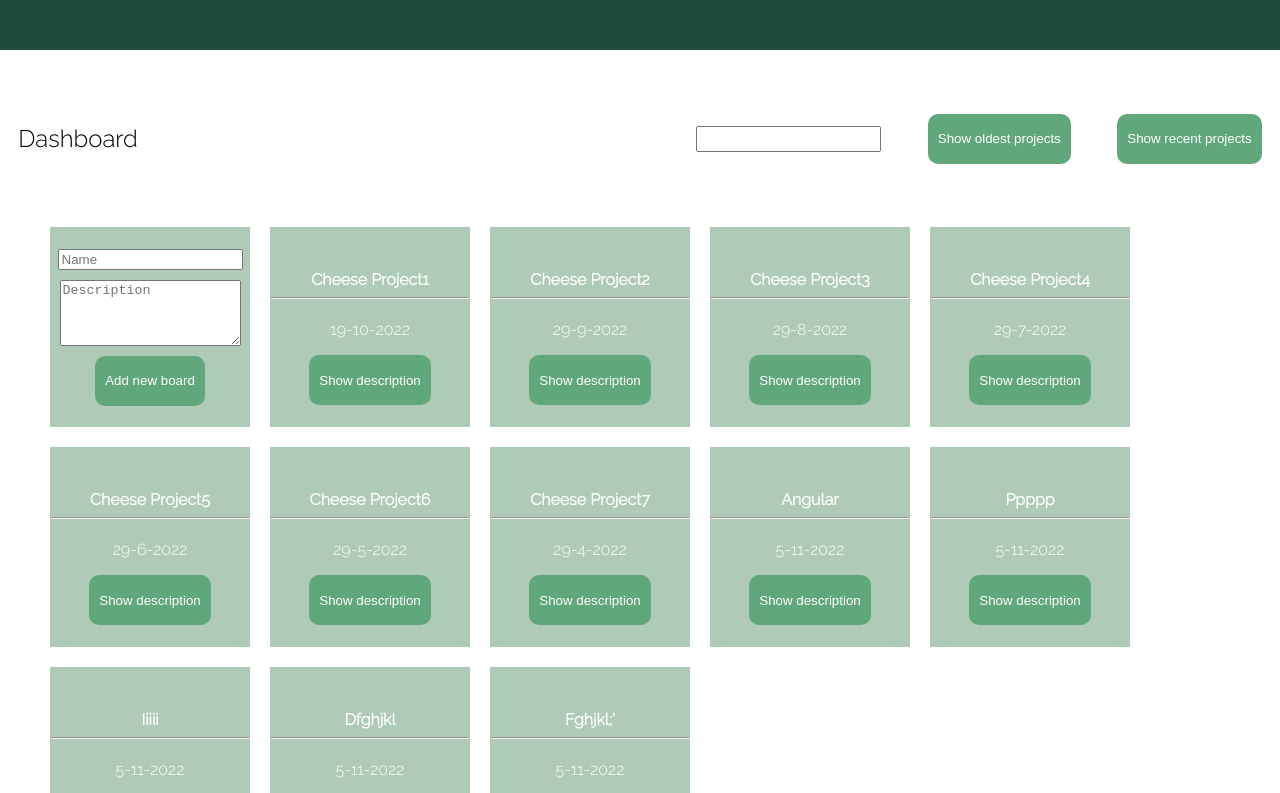
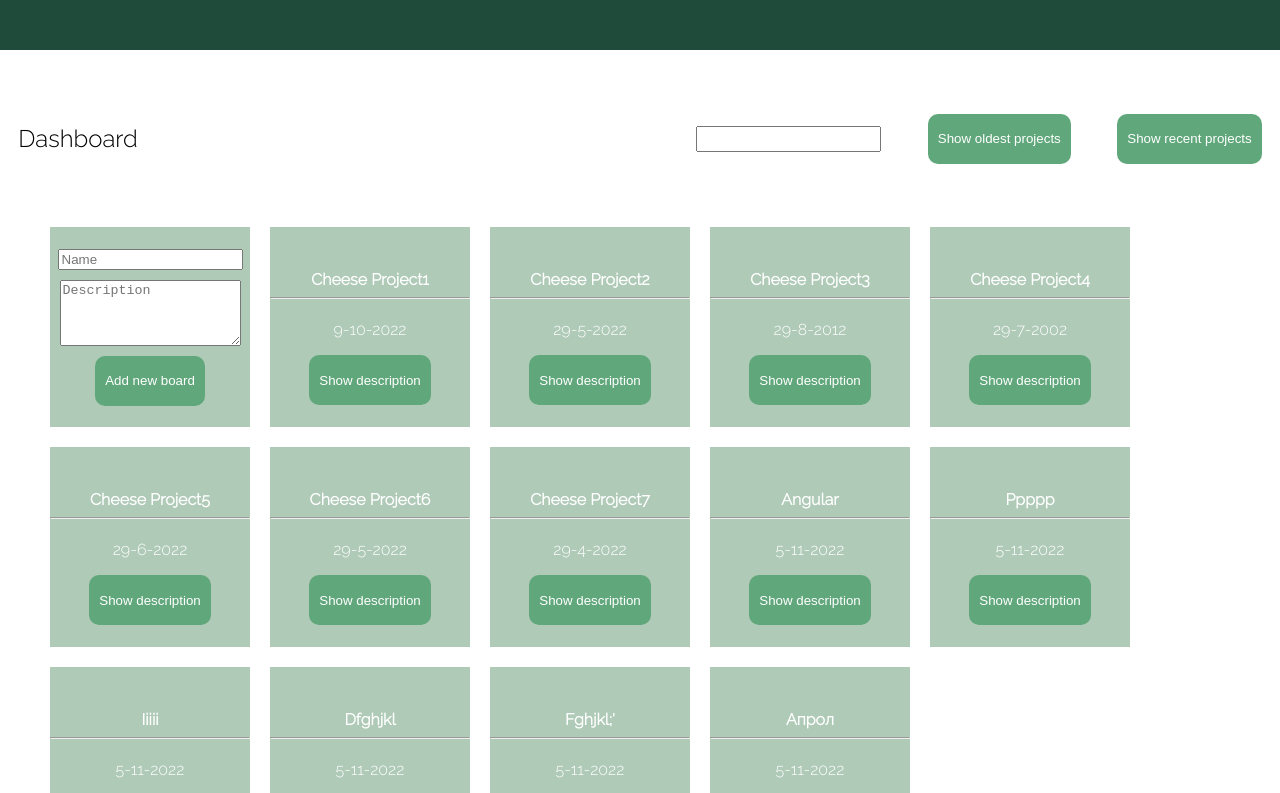
Before and after one commit to troyanovskaya/angular-project-epam, an Angular app in the folder dashboard/: page / in a window 1280 px wide. Shown: the top 793 px of the page. Built offline with nearby package versions, Linux system fonts and the light colour scheme; data requests are answered from the project's data file.

Commit message:
feat: sort buttons work
refactor: bord component generates content dynamicly via db.service boards array and passed index

```diff
--- a/dashboard/db.json
+++ b/dashboard/db.json
@@ -3,7 +3,7 @@
     {
       "id": 1,
       "name": "Cheese project1",
-      "date": "19-10-2022",
+      "date": "9-10-2022",
       "description": "Project about different types of cheese",
       "todo": [
         "Option1",
@@ -27,7 +27,7 @@
     {
       "id": 2,
       "name": "Cheese project2",
-      "date": "29-9-2022",
+      "date": "29-5-2022",
       "description": "Project about different types of cheese",
       "todo": [
         "Option1",
@@ -51,7 +51,7 @@
     {
       "id": 3,
       "name": "Cheese project3",
-      "date": "29-8-2022",
+      "date": "29-8-2012",
       "description": "Project about different types of cheese",
       "todo": [
         "Option1",
@@ -75,7 +75,7 @@
     {
       "id": 4,
       "name": "Cheese project4",
-      "date": "29-7-2022",
+      "date": "29-7-2002",
       "description": "Project about different types of cheese",
       "todo": [
         "Option1",
@@ -212,6 +212,15 @@
       "todo": [],
       "progress": [],
       "done": []
+    },
+    {
+      "id": 13,
+      "name": "апрол",
+      "date": "5-11-2022",
+      "description": "апролд",
+      "todo": [],
+      "progress": [],
+      "done": []
     }
   ]
 }
--- a/dashboard/src/app/components/board/board.component.html
+++ b/dashboard/src/app/components/board/board.component.html
@@ -1,8 +1,8 @@
 <div>
-  <h4 routerLink="/boards/{{board.id}}">{{board.name | titlecase}} <hr></h4>
-  <p>{{board.date}}</p>
+  <h4 routerLink="/boards/{{board.id}}">{{db.boards[i-1].name | titlecase}} <hr></h4>
+  <p>{{db.boards[i-1].date}}</p>
   <button [ngClass]="{'darkBtn': description}" (click)="changeButtonState()" >{{descriptionText}}</button>
   <div *ngIf="description">
-    <p>{{board.description}}</p>
+    <p>{{db.boards[i-1].description}}</p>
   </div>
 </div>
--- a/dashboard/src/app/components/board/board.component.ts
+++ b/dashboard/src/app/components/board/board.component.ts
@@ -1,4 +1,5 @@
 import { Component, OnInit, Input } from '@angular/core';
+import { DbAccessService } from 'src/app/services/db-access.service';
 import { Board } from '../../models/board.model'
 
 
@@ -9,10 +10,14 @@ import { Board } from '../../models/board.model'
 })
 export class BoardComponent implements OnInit {
   @Input() board:Board
+  @Input() i:any
   description = false;
   descriptionText='Show description';
+  constructor(public db:DbAccessService){
+  }
 
   changeButtonState(){
+
     this.description = !this.description;
     if(this.descriptionText === 'Show description'){
       this.descriptionText = 'Hide description';
--- a/dashboard/src/app/components/line-of-boards/line-of-boards.component.html
+++ b/dashboard/src/app/components/line-of-boards/line-of-boards.component.html
@@ -8,6 +8,6 @@
       <button>Add new board</button>
     </form>
   </div>
-  <div class="board" *ngFor="let board of db.boards | filterBoards:keyService.key"> <app-board [board]="board"></app-board></div>
+  <div class="board" *ngFor="let board of db.boards | filterBoards:keyService.key; index as i "> <app-board [board]="board" [i]="board.id"></app-board></div>
 </div>
 <!-- <button (click)="q()">QQQQ</button> -->
--- a/dashboard/src/app/components/line-of-buttons/line-of-buttons.component.html
+++ b/dashboard/src/app/components/line-of-buttons/line-of-buttons.component.html
@@ -2,5 +2,5 @@
   <p>Dashboard</p>
   <input (keyup)="emit();" id="input-name" [(ngModel)]="inputName" >
   <button (click)="sortASC()">Show oldest projects</button>
-  <button >Show recent projects</button>
+  <button (click)="sortDSC()" >Show recent projects</button>
 </div>
--- a/dashboard/src/app/components/line-of-buttons/line-of-buttons.component.ts
+++ b/dashboard/src/app/components/line-of-buttons/line-of-buttons.component.ts
@@ -1,5 +1,6 @@
 import { Component, EventEmitter, OnInit, Output } from '@angular/core';
 import { Board } from 'src/app/models/board.model';
+import { DbAccessService } from 'src/app/services/db-access.service';
 import { KeywordService } from 'src/app/services/keyword.service';
 
 @Component({
@@ -10,9 +11,22 @@ import { KeywordService } from 'src/app/services/keyword.service';
 export class LineOfButtonsComponent {
   buttonNames = ['Show oldest projects', 'Show recent projects'];
   inputName = '';
-  constructor(private keyService:KeywordService) { }
+  constructor(private keyService:KeywordService, public db:DbAccessService) { }
   sortASC(){
+    this.db.boards.sort((el1, el2)=>{
+      let a = el1.date.split('-').reverse().join('');
+      let b = el2.date.split('-').reverse().join('');
+      return a.localeCompare(b);
+    })
 
+  }
+
+  sortDSC(){
+    this.db.boards.sort((el1, el2)=>{
+      let a = el1.date.split('-').reverse().join('');
+      let b = el2.date.split('-').reverse().join('');
+      return b.localeCompare(a);
+    })
   }
   emit(){
     this.keyService.key = this.inputName;
```
